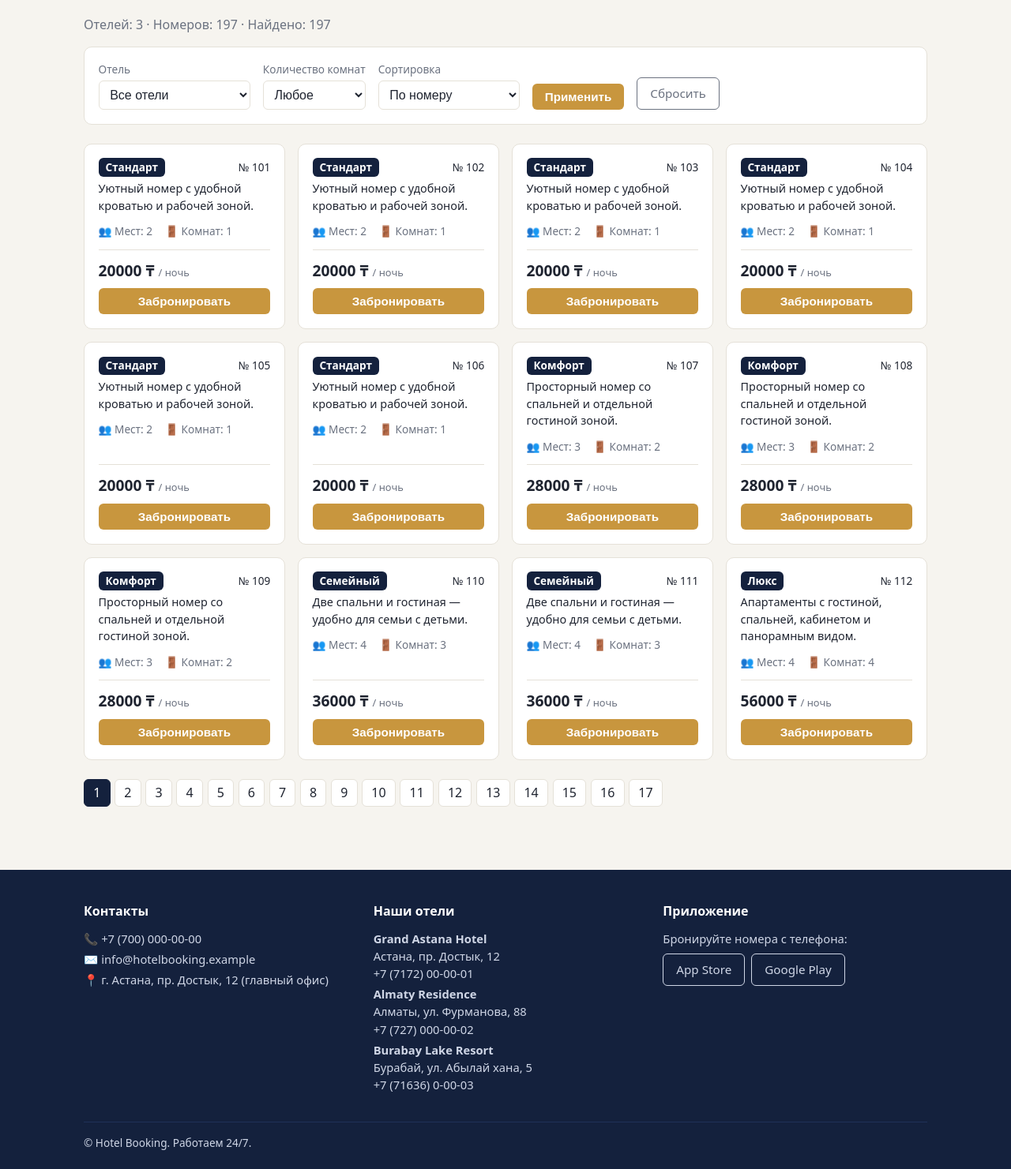
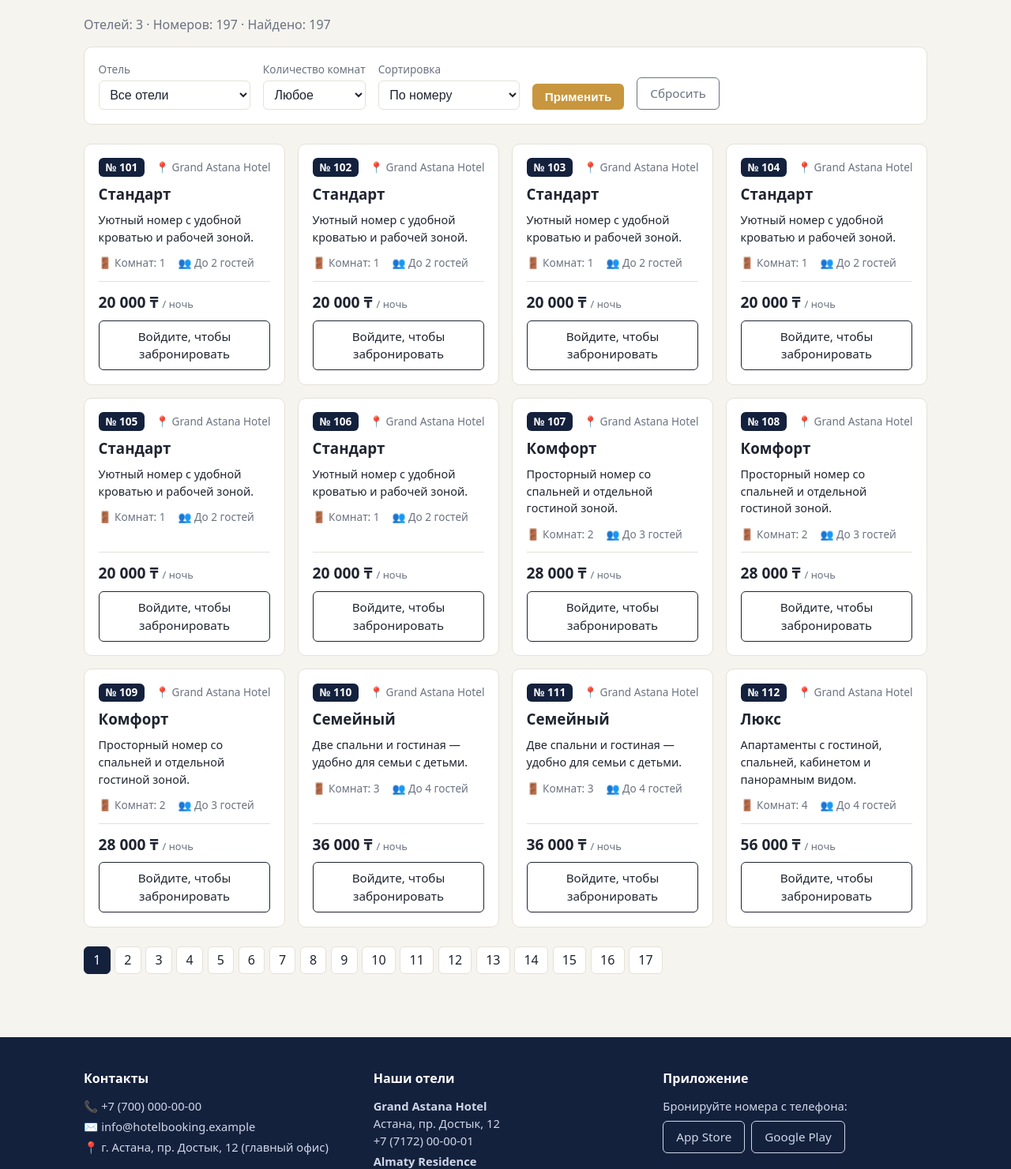
Before and after one commit to maratbekovalikhan/hotel-booking-api, a FastAPI app: page /rooms in a window 1280 px wide. Shown: the part 160-1641 px from the top of the page at 79% size. Run offline with FastAPI, Linux system fonts and the light colour scheme.

Commit message:
fix: room card layout and update booking form fields

```diff
--- a/templates/_room_card.html
+++ b/templates/_room_card.html
@@ -1,25 +1,48 @@
-<div class="card room-card">
+<article class="card room-card">
   <div class="room-top">
-    <span class="badge">{{ room.name }}</span>
-    <span>№ {{ room.number }}</span>
+    <span class="badge">№ {{ room.number }}</span>
+    <span class="muted">📍 {{ room.hotel.name }}</span>
   </div>
+  <h3>{{ room.name }}</h3>
   <p>{{ room.description }}</p>
   <ul class="specs">
-    <li>👥 Мест: {{ room.capacity }}</li>
     <li>🚪 Комнат: {{ room.rooms_count }}</li>
+    <li>👥 До {{ room.capacity }} гостей</li>
   </ul>
   <div class="room-bottom">
-    <div class="price">
-      {{ room.price_per_night }} ₸ <small>/ ночь</small>
-    </div>
+    <!-- Используем ваш красивый фильтр разделения тысяч для денег -->
+    <div class="price">{{ room.price_per_night|money }} ₸ <small>/ ночь</small></div>
 
-    <!-- Форма бронирования отправляет данные на /book -->
-    <form action="/book" method="post">
-      <input type="hidden" name="room_number" value="{{ room.number }}">
-      <!-- Передаем даты, которые пользователь выбрал при поиске -->
-      <input type="hidden" name="check_in" value="{{ ci }}">
-      <input type="hidden" name="check_out" value="{{ co }}">
-      <button type="submit" class="btn" style="width: 100%;">Забронировать</button>
-    </form>
+    {% if user %}
+      {% set back %}{{ request.url.path }}{% if request.url.query %}?{{ request.url.query }}{% endif %}{% endset %}
+
+      {% if ci and co %}
+        <!-- Если пользователь ИСКАЛ по датам — показываем прямую кнопку -->
+        <form method="post" action="/book">
+          <input type="hidden" name="room_id" value="{{ room.id }}">
+          <input type="hidden" name="check_in" value="{{ ci }}">
+          <input type="hidden" name="check_out" value="{{ co }}">
+          <input type="hidden" name="redirect_to" value="{{ back }}">
+          <button class="btn" type="submit" style="width:100%">Забронировать</button>
+        </form>
+      {% else %}
+        <!-- Если зашли просто на вкладку "Номера" без поиска — даем выбрать даты прямо здесь -->
+        <details class="book-details">
+          <summary class="btn" style="width: 100%; text-align: center; list-style: none;">Забронировать</summary>
+          <form method="post" action="/book">
+            <input type="hidden" name="room_id" value="{{ room.id }}">
+            <input type="hidden" name="redirect_to" value="{{ back }}">
+            <div style="display: flex; flex-direction: column; gap: 0.5rem; margin-top: 0.5rem;">
+              <label>Заезд <input type="date" name="check_in" min="{{ today }}" required></label>
+              <label>Выезд <input type="date" name="check_out" min="{{ today }}" required></label>
+              <button class="btn" type="submit">Подтвердить бронь</button>
+            </div>
+          </form>
+        </details>
+      {% endif %}
+    {% else %}
+      <!-- Если пользователь не вошел в систему — отправляем его авторизоваться -->
+      <a class="btn btn-ghost" style="display:block;text-align:center" href="/login?next={{ request.url.path }}">Войдите, чтобы забронировать</a>
+    {% endif %}
   </div>
-</div>
+</article>
```
